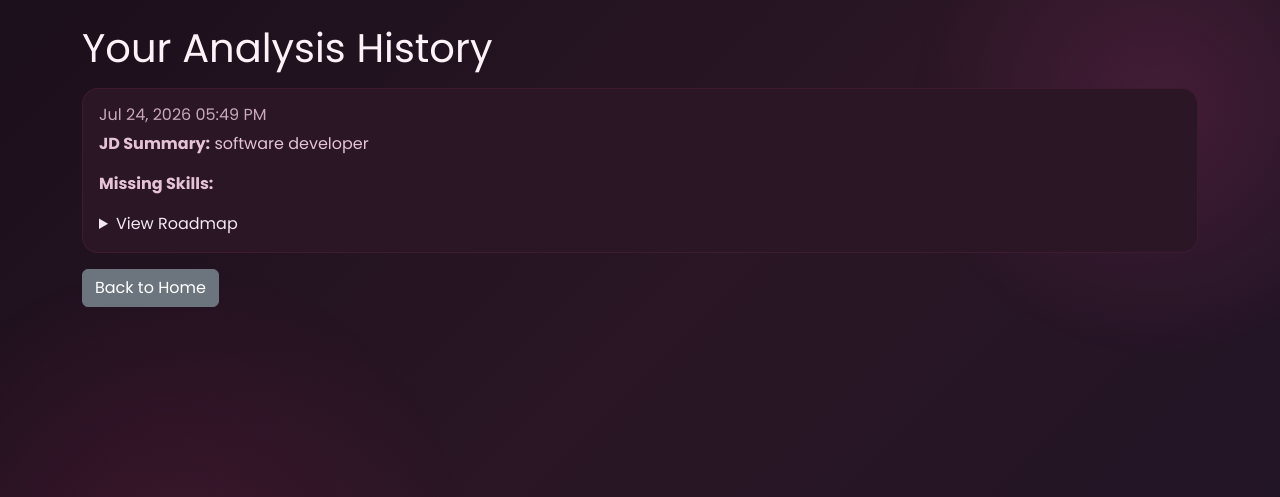
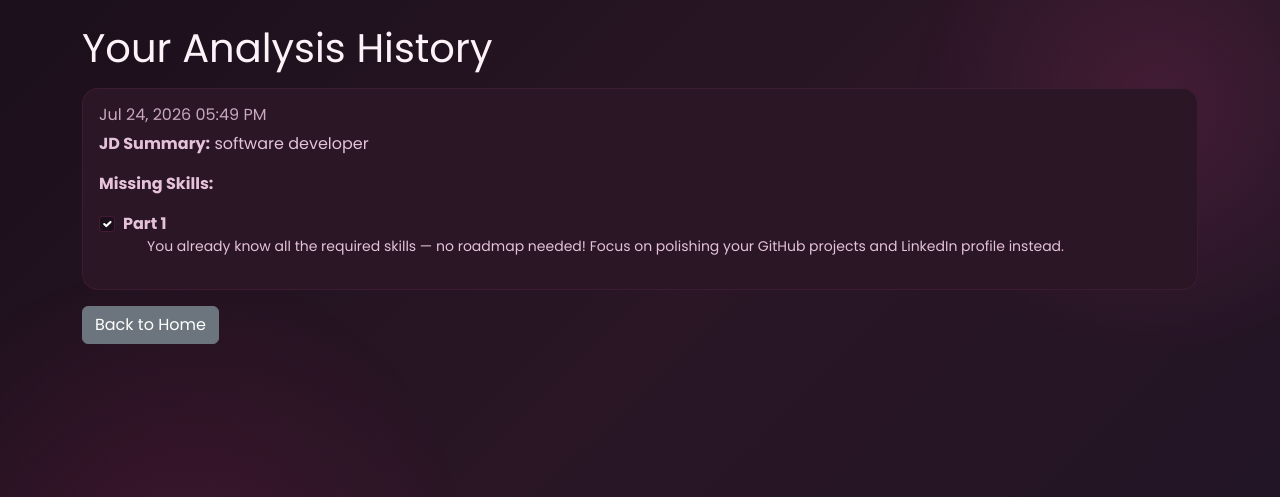
Before and after one commit to trivedivaishnavi/jd-to-roadmap-ai, a Flask app: page /history in a window 1280 px wide. Shown: the part 61-558 px from the top of the page. Run offline with Flask 3, Linux system fonts and the light colour scheme; a user stored in the database is signed in; data comes from the database, SQL or seed files in the repository; both versions use the stored data as it was after the commit.

Commit message:
added my history feature

```diff
--- a/app.py
+++ b/app.py
@@ -1,4 +1,5 @@
 import os
+import re
 from dotenv import load_dotenv
 from flask import Flask, render_template, request, redirect, url_for, flash, jsonify
 from flask_sqlalchemy import SQLAlchemy
@@ -38,6 +39,15 @@ class Analysis(db.Model):
     missing_skills = db.Column(db.String(500))
     roadmap = db.Column(db.Text)
     created_at = db.Column(db.DateTime, server_default=db.func.now())
+    tasks = db.relationship('RoadmapTask', backref='analysis', lazy=True)
+
+
+class RoadmapTask(db.Model):
+    id = db.Column(db.Integer, primary_key=True)
+    analysis_id = db.Column(db.Integer, db.ForeignKey('analysis.id'), nullable=False)
+    week_label = db.Column(db.String(50))
+    content = db.Column(db.Text)
+    completed = db.Column(db.Boolean, default=False)
 
 
 @login_manager.user_loader
@@ -105,6 +115,18 @@ def get_pdf_text(file):
 def extract_skills_from_resume(file):
     text = get_pdf_text(file)
     return extract_skills(text) if text else []
+
+
+def split_roadmap_into_weeks(roadmap_text):
+    if "Personalized Recommendations" in roadmap_text:
+        main_part, recs_part = roadmap_text.split("Personalized Recommendations", 1)
+        recs_part = "Personalized Recommendations" + recs_part
+    else:
+        main_part, recs_part = roadmap_text, ""
+
+    chunks = re.split(r'(?=Week\s*\d+)', main_part)
+    weeks = [chunk.strip() for chunk in chunks if chunk.strip()]
+    return weeks, recs_part.strip()
 
 
 def generate_roadmap(missing_skills, weeks_available=6):
@@ -192,6 +214,8 @@ def analyze():
     roadmap = generate_roadmap(missing_skills)
     roadmap_html = markdown.markdown(roadmap)
 
+    weeks, recommendations = split_roadmap_into_weeks(roadmap)
+
     if current_user.is_authenticated:
         new_analysis = Analysis(
             user_id=current_user.id,
@@ -200,6 +224,18 @@ def analyze():
             roadmap=roadmap
         )
         db.session.add(new_analysis)
+        db.session.commit()
+
+        for i, week_content in enumerate(weeks):
+            week_match = re.match(r'Week\s*(\d+)', week_content)
+            label = f"Week {week_match.group(1)}" if week_match else f"Part {i+1}"
+            task = RoadmapTask(
+                analysis_id=new_analysis.id,
+                week_label=label,
+                content=markdown.markdown(week_content),
+                completed=False
+            )
+            db.session.add(task)
         db.session.commit()
 
     return render_template(
@@ -215,6 +251,18 @@ def analyze():
         roadmap=roadmap_html,
         match_percentage=match_percentage
     )
+
+
+@app.route('/toggle-task/<int:task_id>', methods=['POST'])
+@login_required
+def toggle_task(task_id):
+    task = RoadmapTask.query.get_or_404(task_id)
+    analysis = Analysis.query.get(task.analysis_id)
+    if analysis.user_id != current_user.id:
+        return jsonify({"error": "unauthorized"}), 403
+    task.completed = not task.completed
+    db.session.commit()
+    return jsonify({"completed": task.completed})
 
 
 @app.route('/tailor-resume', methods=['GET', 'POST'])
--- a/templates/history.html
+++ b/templates/history.html
@@ -8,10 +8,26 @@
             <h6 class="text-muted">{{ item.created_at.strftime('%b %d, %Y %I:%M %p') }}</h6>
             <p><strong>JD Summary:</strong> {{ item.jd_summary }}</p>
             <p><strong>Missing Skills:</strong> {{ item.missing_skills }}</p>
+            {% if item.tasks %}
+            <div class="mt-2">
+                {% for task in item.tasks %}
+                <div class="form-check mb-2">
+                    <input class="form-check-input task-checkbox" type="checkbox"
+                           data-task-id="{{ task.id }}" {% if task.completed %}checked{% endif %}
+                           id="task{{ task.id }}">
+                    <label class="form-check-label" for="task{{ task.id }}">
+                        <strong>{{ task.week_label }}</strong>
+                    </label>
+                    <div class="ms-4 small">{{ task.content | safe }}</div>
+                </div>
+                {% endfor %}
+            </div>
+            {% else %}
             <details>
                 <summary>View Roadmap</summary>
                 <div>{{ item.roadmap | safe }}</div>
             </details>
+            {% endif %}
         </div>
     </div>
     {% endfor %}
@@ -19,4 +35,15 @@
     <p class="text-muted">No analyses yet — go analyze a job description first!</p>
 {% endif %}
 <a href="/" class="btn btn-secondary">Back to Home</a>
+
+<script>
+document.querySelectorAll('.task-checkbox').forEach(box => {
+    box.addEventListener('change', function() {
+        const taskId = this.dataset.taskId;
+        fetch(`/toggle-task/${taskId}`, { method: 'POST' })
+            .then(res => res.json())
+            .then(data => console.log('Task updated:', data));
+    });
+});
+</script>
 {% endblock %}
```
Also changed, not shown: Progress.md (+3 -0 lines), instance/users.db.
